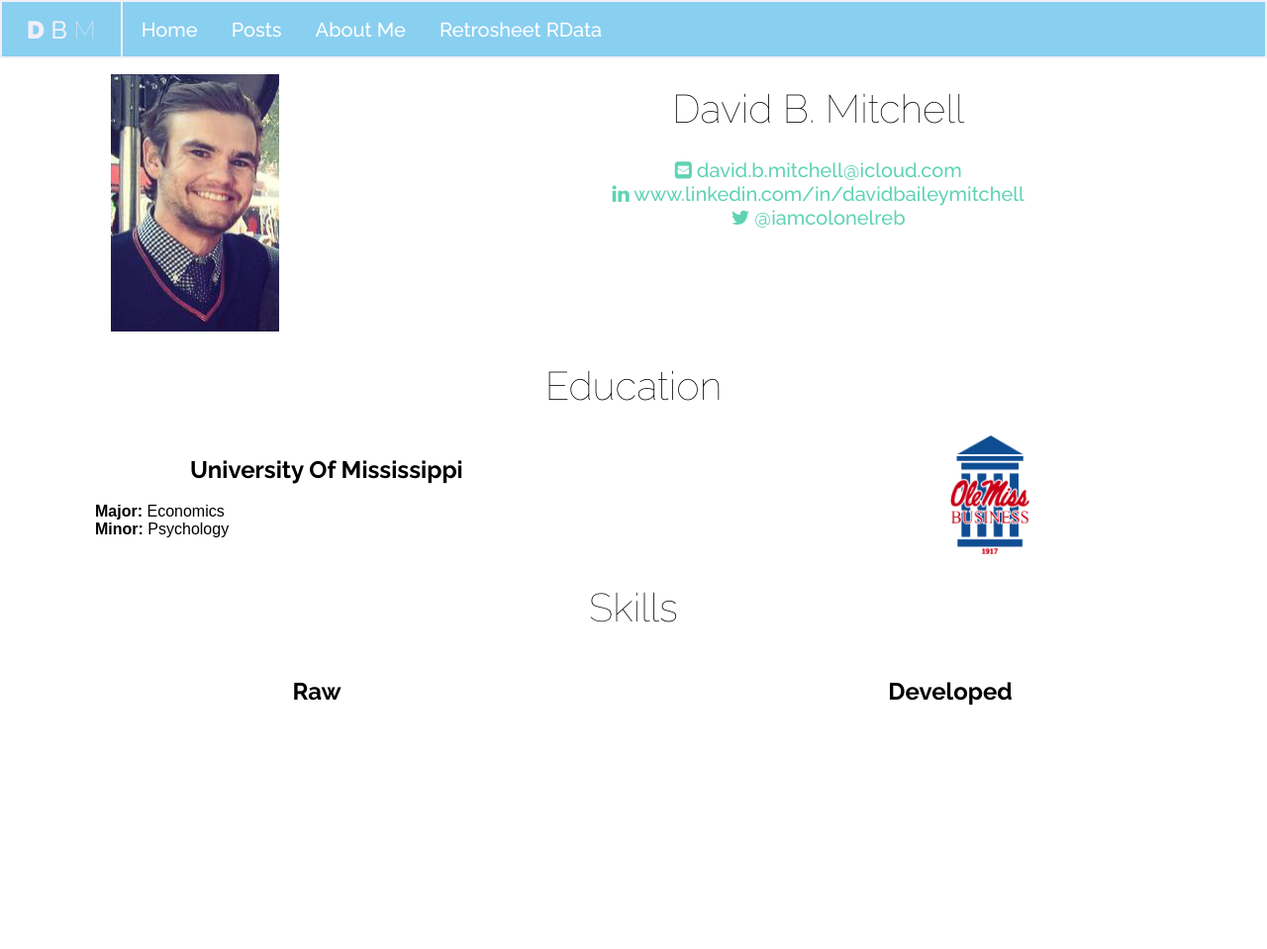
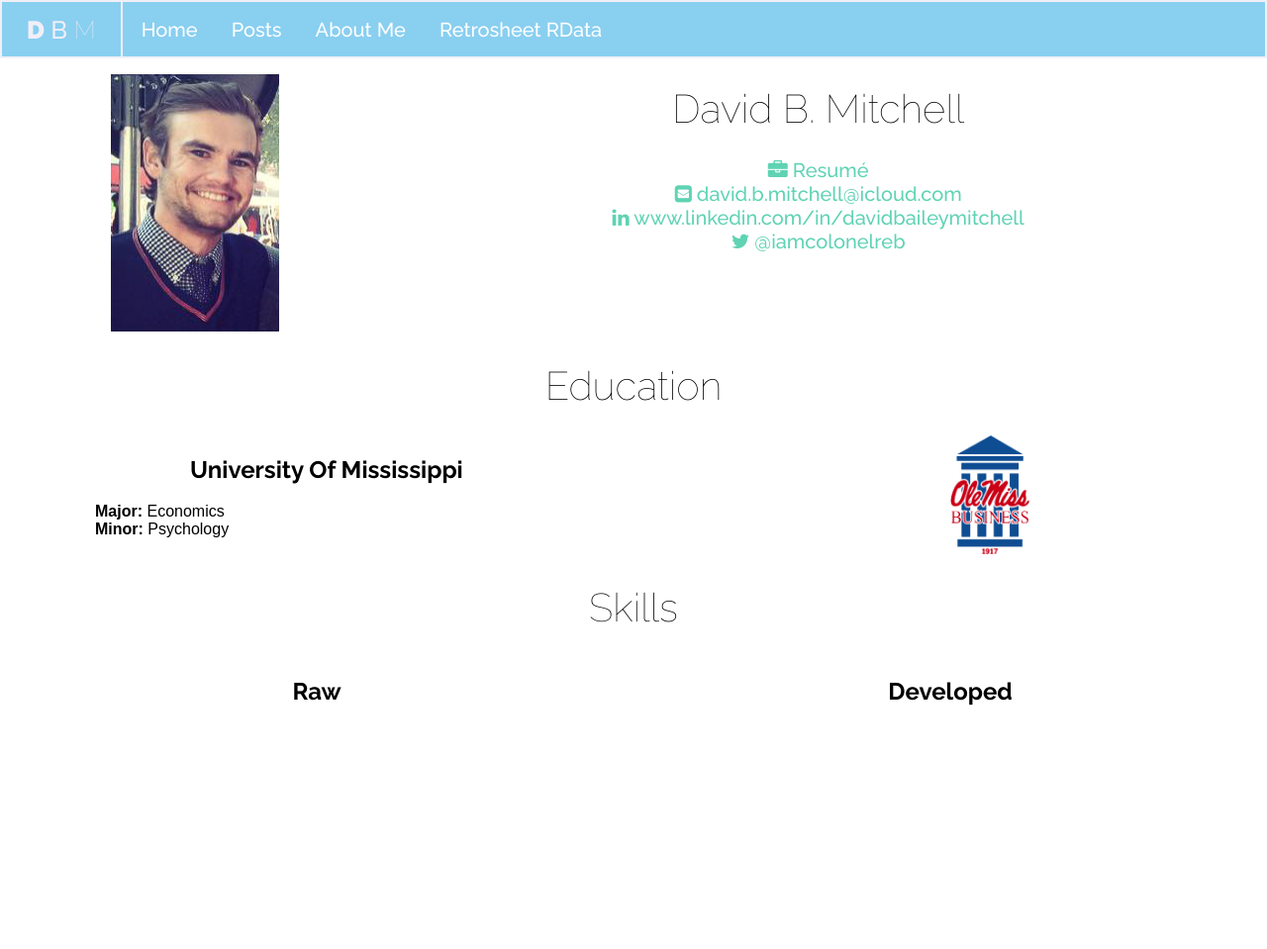
Before and after one commit to davidbmitchell/davidbmitchell.github.io, a Jekyll site: the page built from aboutme.html, in a window 1280 px wide. Shown: the whole page at 99% size. Built offline with Jekyll 4.4.1, drawn with Linux system fonts in a browser that asks for light colours.

Commit message:
Added resumé

```diff
--- a/aboutme.html
+++ b/aboutme.html
@@ -9,6 +9,10 @@ permalink: /aboutme/
   </div>
   <div class="text-box pure-u-17-24 intro">
     <h1 class="about-heading"> David B. Mitchell</h1>
+    <div class="info" id="resume">
+      <span><i class="fa fa-briefcase"></i></span>
+      <a href="/assets/DavidBMitchell-Resume.pdf">Resumé</a>
+    </div>
     <div class="info" id="email">
       <span><i class="fa fa-envelope-square"></i></span>
       <a href="mailto:david.b.mitchell@icloud.com">david.b.mitchell@icloud.com</a>
```
Also changed, not shown: 1 other file.
